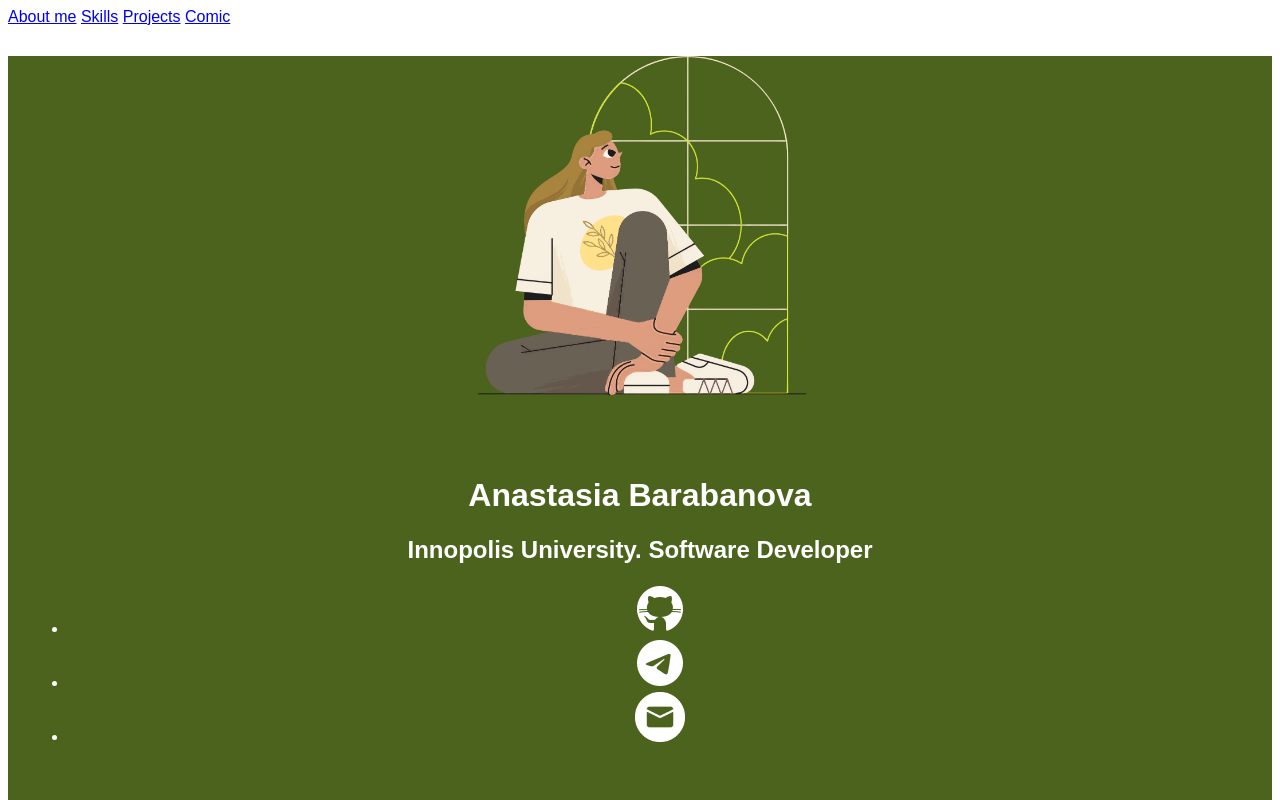
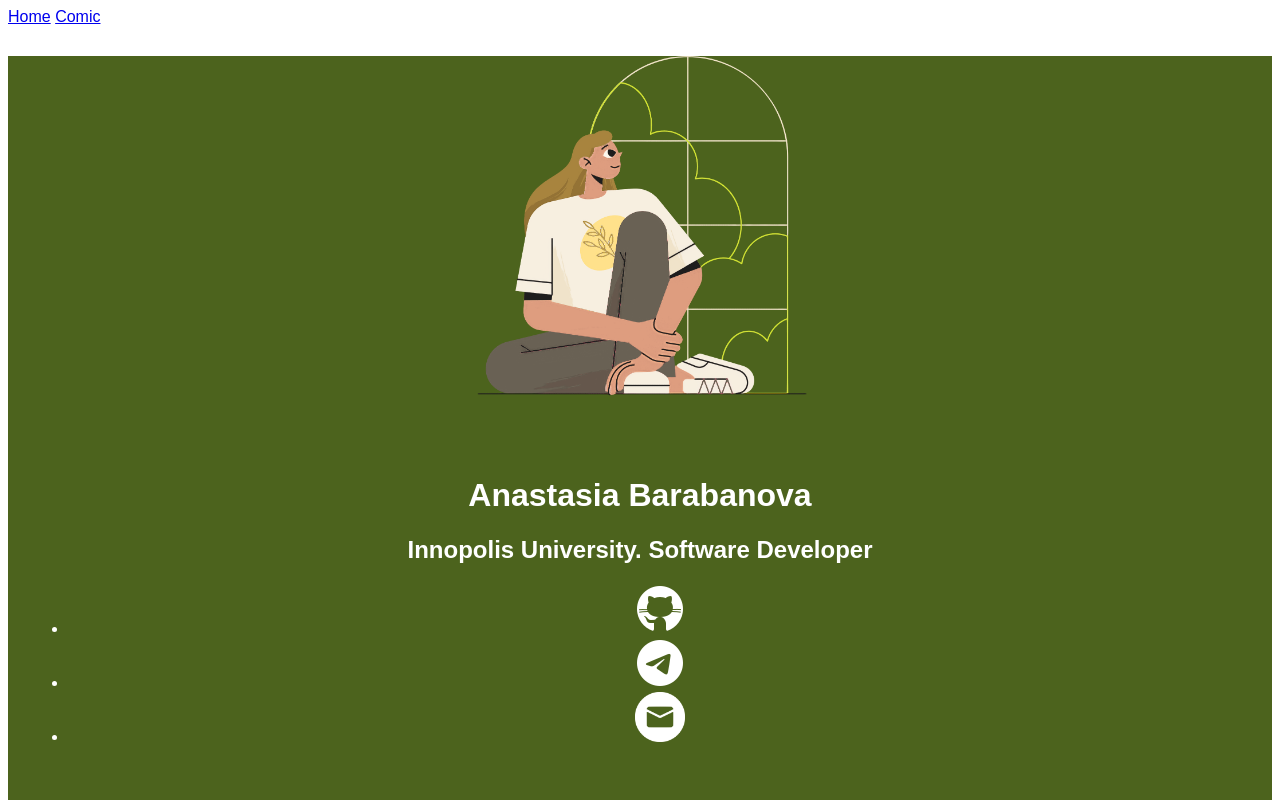
Before and after one commit to ananastya1/Portfolio_SvelteKit, a SvelteKit app: page / in a window 1280 px wide. Shown: the top 800 px of the page. Built offline with nearby package versions, Linux system fonts and the light colour scheme.

Commit message:
Edit routing

```diff
--- a/src/routes/+layout.svelte
+++ b/src/routes/+layout.svelte
@@ -4,9 +4,9 @@
 
 <header>
   <nav>
-    <a href="{base}/">About me</a>
-    <a href="#skills">Skills</a>
-    <a href="#projects">Projects</a>
+    <a href="{base}/">Home</a>
+    <!-- <a href="{base}#skills">Skills</a>
+    <a href="{base}#projects">Projects</a> -->
     <a href="{base}/comic">Comic</a>
   </nav>
 </header>
--- a/tsconfig.json
+++ b/tsconfig.json
@@ -13,8 +13,4 @@
 		"strict": true
 	},
 	"include": ["./src/**/*.ts"],
-	// Path aliases are handled by https://kit.svelte.dev/docs/configuration#alias
-	//
-	// If you want to overwrite includes/excludes, make sure to copy over the relevant includes/excludes
-	// from the referenced tsconfig.json - TypeScript does not merge them in
 }
```
Also changed, not shown: src/global.css (+0 -8 lines).
